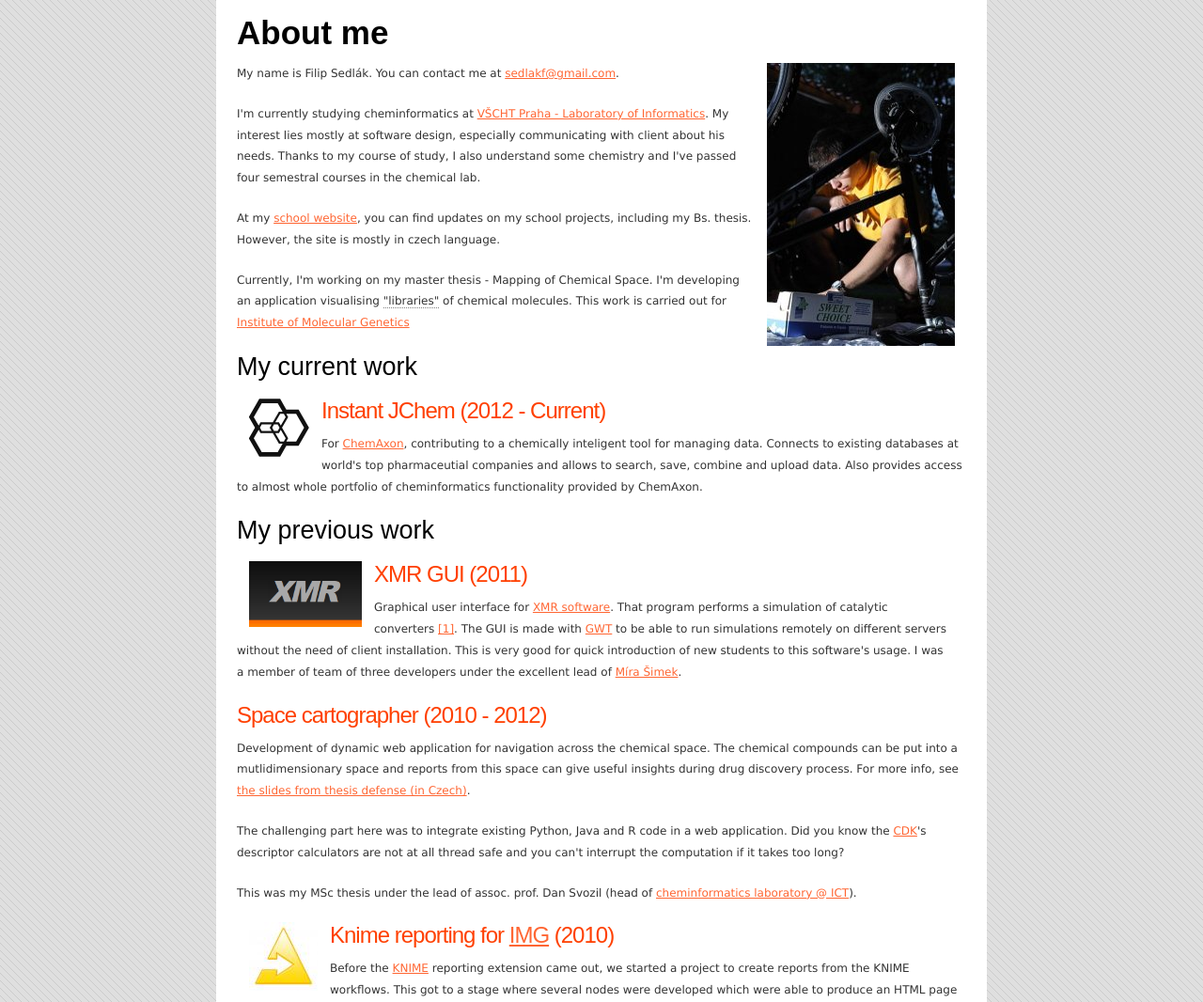
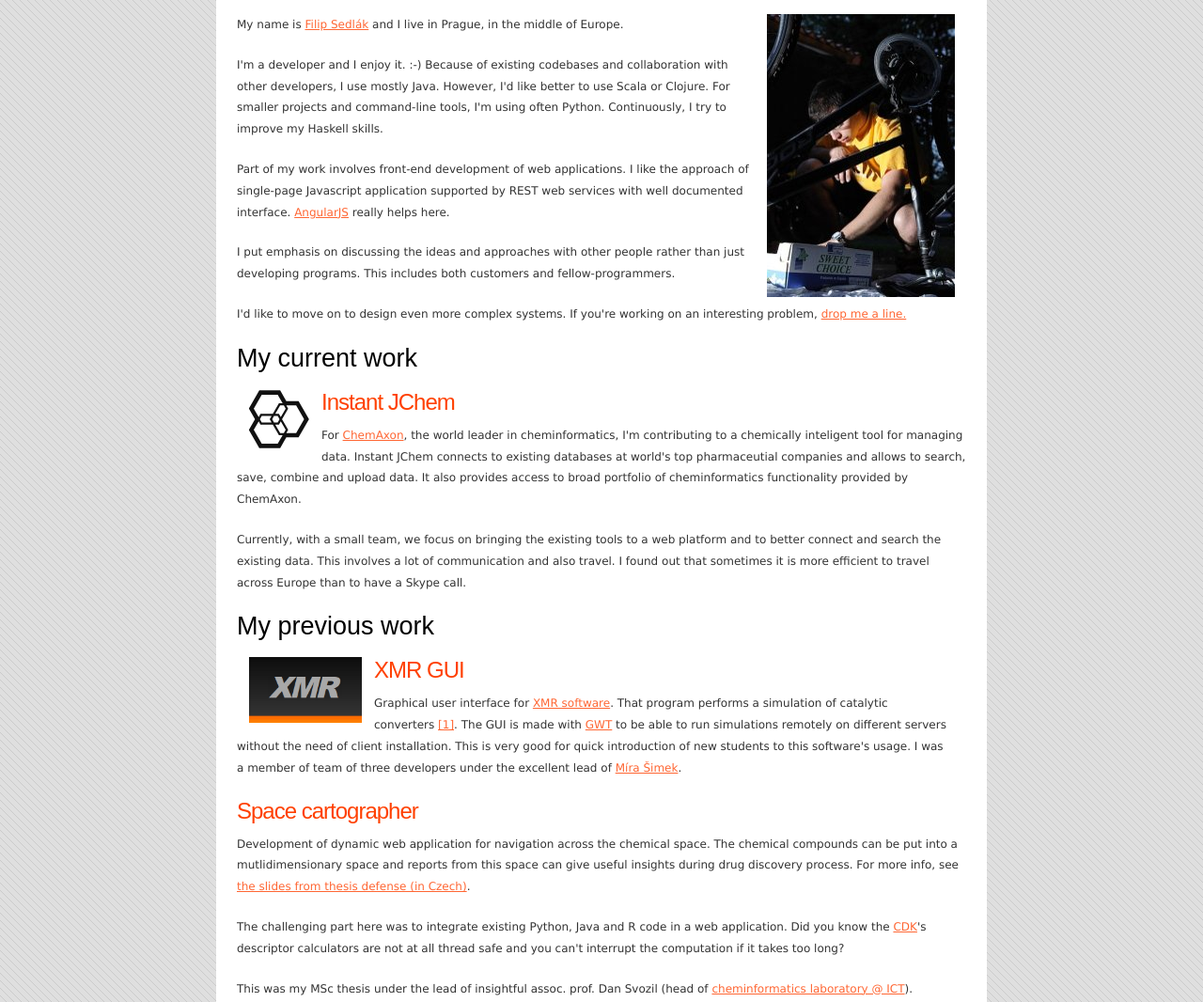
Before and after one commit to crabhi/flih.cz, a plain HTML site: page index.html in a window 1280 px wide. Shown: the part 197-1263 px from the top of the page at 94% size. Drawn offline with Linux system fonts and the light colour scheme.

Commit message:
About me updated.

```diff
--- a/index.html
+++ b/index.html
@@ -47,62 +47,68 @@ License: Creative Commons Attribution
 	</div>
 	<div id="body">
 		<div id="content">
-			<h1>About me</h1>
 			<p><img src="media/images/sweet_choice200.jpg" alt="Fylyp foto" class="right">
-			My name is Filip Sedlák. You can contact me at
-			<a href="mailto:sedlakf@gmail.com">sedlakf@gmail.com</a>.</p>
-			<p>I'm currently studying cheminformatics at <a href="http://ich.vscht.cz">VŠCHT Praha - Laboratory of
-				Informatics</a>. My interest lies mostly at software design,
-			especially communicating with client about his needs. Thanks to my course of
-			study, I also understand some chemistry and I've passed four semestral courses
-			in the chemical lab.</p>
-			<p>At my <a href="http://web.vscht.cz/sedlakf/">school website</a>, you can find updates on
-			my school projects, including my Bs. thesis. However, the site is mostly in czech language.</p>
-			<p>Currently, I'm working on my master thesis - Mapping of Chemical Space. I'm
-			developing an application visualising <span class="info"
-				title="large collections of chemical compounds (up to many thousands of molecules)">
-				"libraries"</span> of chemical molecules. This work is carried out for <a href="http://img.cas.cz">Institute
-				of Molecular Genetics</a></p>
+			My name is <a href="mailto:sedlak@flih.cz">Filip Sedlák</a> and I live in Prague, in the middle of Europe.</p>
+			<p>I'm a developer and I enjoy it. :-) Because of existing codebases and collaboration with other
+			developers, I use mostly Java. However, I'd like better to use Scala or Clojure. For smaller projects and command-line tools,
+			I'm using often Python.  Continuously, I try to improve my Haskell skills.
+			</p>
+			<p>Part of my work involves front-end development of web applications. I like the approach of single-page
+			Javascript application supported by REST web services with well documented interface. <a href="http://angularjs.org">AngularJS</a>
+			really helps here.</p>
+			<p>I put emphasis on discussing the ideas and approaches with other people rather than just developing programs. This includes
+			both customers and fellow-programmers.</p>
+			<p>I'd like to move on to design even more complex systems. If you're working on an interesting problem,
+			<a href="mailto:sedlak@flih.cz">drop me a line.</a></p>
 			<h2>My current work</h2>
 			<img src="media/images/ijc-48.svg" class="logo" alt="XMR logo" width="64">
-			<h3>Instant JChem (2012 - Current)</h3>
-			<p>For <a href="http://www.chemaxon.com">ChemAxon</a>, contributing to a chemically inteligent tool for managing data.
-			Connects to existing databases at world's top pharmaceutial companies and allows to search, save, combine and upload
-			data. Also provides access to almost whole portfolio of cheminformatics functionality provided by ChemAxon.
+			<h3>Instant JChem</h3>
+			<p>For <a href="http://www.chemaxon.com">ChemAxon</a>, the world leader in cheminformatics, I'm contributing to a chemically
+			inteligent tool for managing data.
+			Instant JChem connects to existing databases at world's top pharmaceutial companies and allows to search, save, combine and upload
+			data. It also provides access to broad portfolio of cheminformatics functionality provided by ChemAxon.
 			</p>
+			<p>Currently, with a small team, we focus on bringing the existing tools to a web platform
+			and to better connect and search the existing data. This involves a&nbsp;lot of communication and also travel.
+			I found out that sometimes it is more efficient to travel across Europe than to have a Skype call.</p>
 			<div class="clear"></div>
 			<h2>My previous work</h2>
 			<div class="clear"></div>
 			<img src="media/images/xmr.png" class="logo" alt="XMR logo" width="120">
 
-			<h3>XMR GUI (2011)</h3>
+			<h3>XMR GUI</h3>
 			<p>Graphical user interface for <a href="http://www.vscht.cz/monolith/">XMR software</a>. That program performs a simulation of
 			catalytic converters&nbsp;<a href="#ref1" id="backref1">[1]</a>.
 			The GUI is made with <a href="http://code.google.com/webtoolkit/">GWT</a> to be able to run
 			simulations remotely on different servers without the need of client
 			installation. This is very good for quick introduction of new students to this
 			software's usage. I was a&nbsp;member of team of three developers under the excellent lead of <a href="http://cz.linkedin.com/pub/miroslav-simek/0/761/988">Míra Šimek</a>.</p>
-			<h3>Space cartographer (2010 - 2012)</h3>
+			<h3>Space cartographer</h3>
 			<p>Development of dynamic web application for navigation across the chemical space. The chemical compounds can be put into a mutlidimensionary
 			space and reports from this space can give useful insights during drug discovery process. For more info, see
 			<a href="http://prezi.com/5ug8xeotjhde/?utm_campaign=share&utm_medium=copy&rc=ex0share">the slides from thesis defense (in Czech)</a>.</p>
 			<p>The challenging part here was to integrate existing Python, Java and R code in a web application. Did you know the
 			<a href="http://cdk.sourceforge.net">CDK</a>'s descriptor calculators are not at all thread safe and you can't interrupt the computation
 			if it takes too long?</p>
-			<p>This was my MSc thesis under the lead of assoc. prof. Dan Svozil (head of <a href="http://ich.vscht.cz">cheminformatics laboratory @ ICT</a>).
+			<p>This was my MSc thesis under the lead of insightful assoc. prof. Dan Svozil (head of <a href="http://ich.vscht.cz">cheminformatics laboratory @ ICT</a>).
 			<div class="clear"></div>
 			<img src="media/images/knime_logo.jpg" class="logo" alt="KNIME logo">
-			<h3>Knime reporting for <a href="http://img.cas.cz">IMG</a> (2010)</h3>
+			<h3>Knime reporting for <a href="http://img.cas.cz">IMG</a></h3>
 			<p>Before the <a href="http://www.knime.org">KNIME</a> reporting extension came out, we started
 			a project to create reports from the KNIME workflows. This got to a stage where several nodes were
 			developed which were able to produce an HTML page with data from the workflow.</p>
 			<p>However, since the beginning, KNIME was used in that lab mostly as an inerface to R scripts.
 			It did not gain much popularity among the scientists there, so it was replaced with combination
 			of Python and R.</p>
-			<h3>Structural analysis of DNA-protein interface (2010)</h3>
+			<h3>Structural analysis of DNA-protein interface</h3>
 			<p>As a BS thesis, I processed publicly available crystallography data to find statistically significant patterns in binding between DNA
 			and proteins, including H and water-mediated bonds.
 			</p>
+			<div class="clear"></div>
+			<img src="media/images/eficia.gif" class="logo" alt="XMR logo">
+			<h3>Call centre apps</h3>
+			<p>My first real contract was with Prague call centre Eficia to develop web applications used by their phone operators
+			to enter and look up data about customers. LAMP stack and Javascript using specific IE features were the tools of the day.</p>
 
 			<h4>References</h4>
 			<div id="ref1">
```
Also changed, not shown: media/images/eficia.gif (added).
